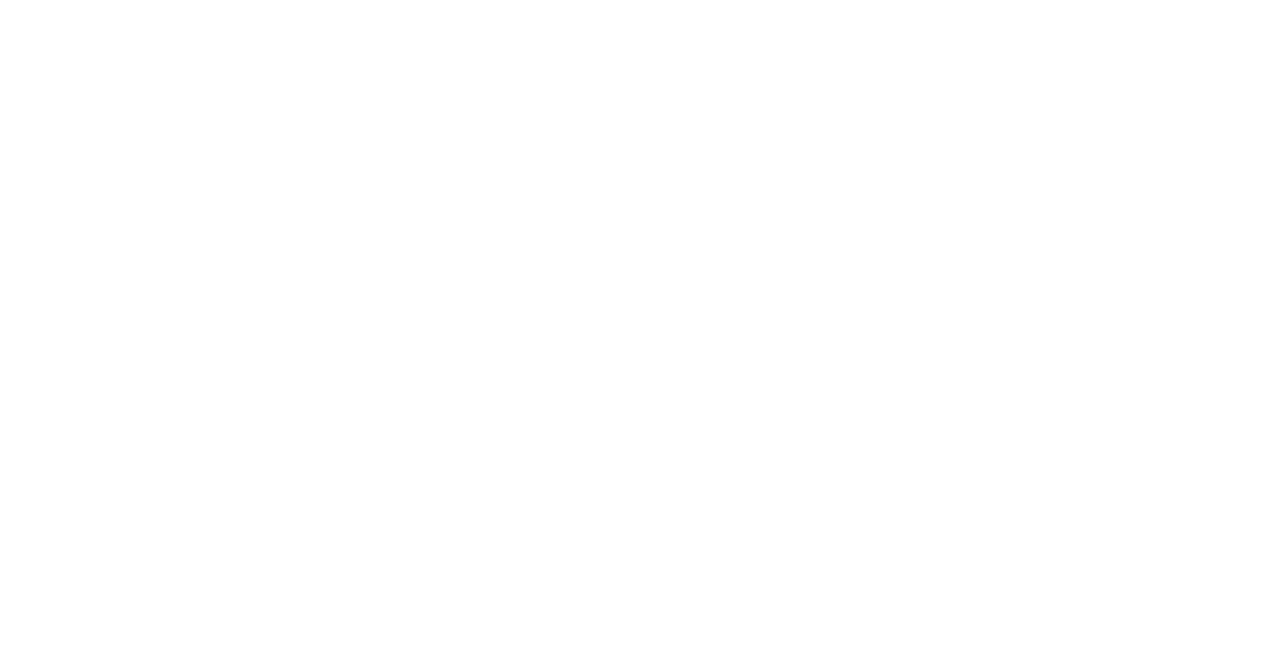
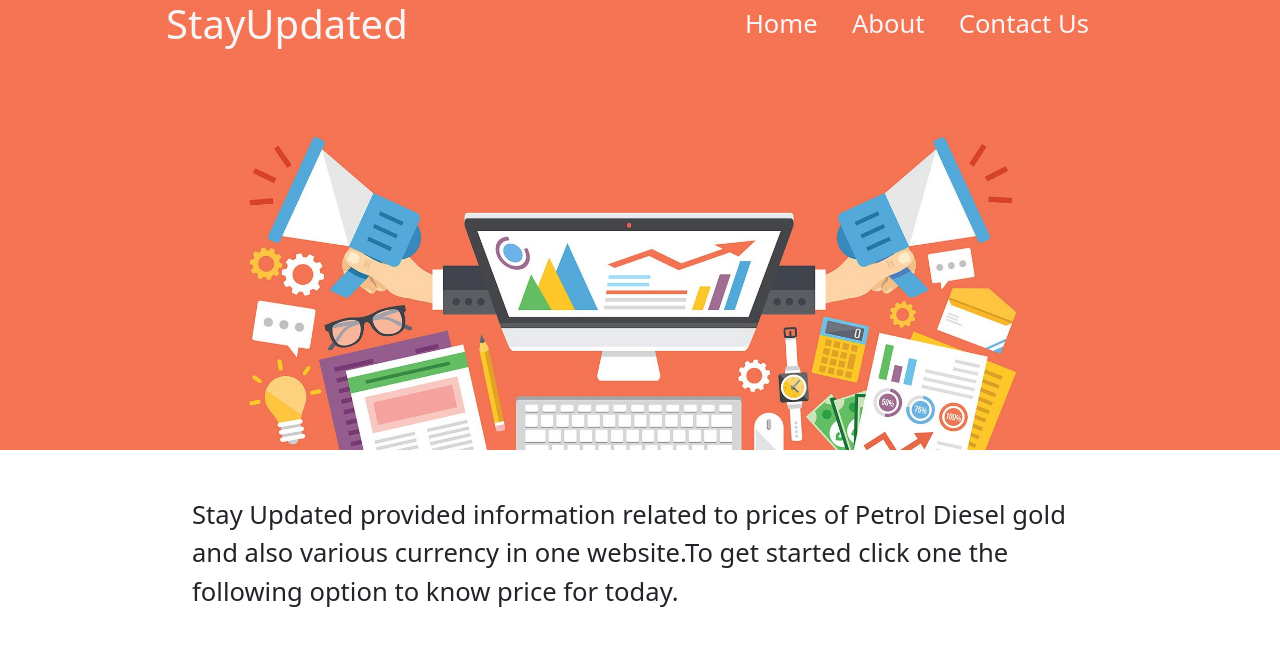
Before and after one commit to HoneySanghani/stay-updated, a plain HTML site: page index.html in a window 1280 px wide. Drawn offline with nearby package versions, Linux system fonts and the light colour scheme.

Commit message:
navbar and hero image added

```diff
--- a/assests/css/style.css
+++ b/assests/css/style.css
@@ -0,0 +1,41 @@
+*{
+    padding:0;
+    margin:0;
+    box-sizing: border-box;
+}
+header{
+    display: flex;
+   align-items: center;
+   justify-content: space-around;
+}
+header h1{
+    margin:0;
+    color: whitesmoke;
+}
+header nav{
+    float: right;
+}
+header nav a{
+    text-decoration: none;
+    /* color:whitesmoke; */
+    font-size: 2vw;
+    padding: 5px;
+    margin-right: 20px;
+    color: whitesmoke;
+}
+header nav a:hover{
+    background-color: whitesmoke;
+    color: black;
+    border-radius: 2px;
+}
+body{
+   background-image: url("../images/hero-image.jpg") ;
+  background-size: 100%;
+  background-repeat: no-repeat;
+  background-position: fixed;
+}
+.intro{
+    margin:35% 15% 0 15%;
+    font-size: 2vw;
+    width: 70%;
+}
--- a/index.html
+++ b/index.html
@@ -9,6 +9,17 @@
     <title>Stay Updated</title>
 </head>
 <body>
+    <header>
+        <h1>StayUpdated</h1>
+        <nav>
+            <a href="#">Home</a>
+            <a href="#about">About</a>
+            <a href="#contact">Contact Us</a>
+        </nav>
+    </header>
+    <section class="intro">
+        <p>Stay Updated provided information related to prices of Petrol Diesel gold and also various currency in one website.To get started click one the following option to know price for today.</p>
+    </section>
 
 
     <script src="https://code.jquery.com/jquery-3.6.0.slim.min.js" integrity="sha256-u7e5khyithlIdTpu22PHhENmPcRdFiHRjhAuHcs05RI=" crossorigin="anonymous"></script>
```
Also changed, not shown: assests/images/currency.jpg (added), assests/images/fuel.jpg (added), assests/images/gold.jpg (added), assests/images/hero-image.jpg (added).
